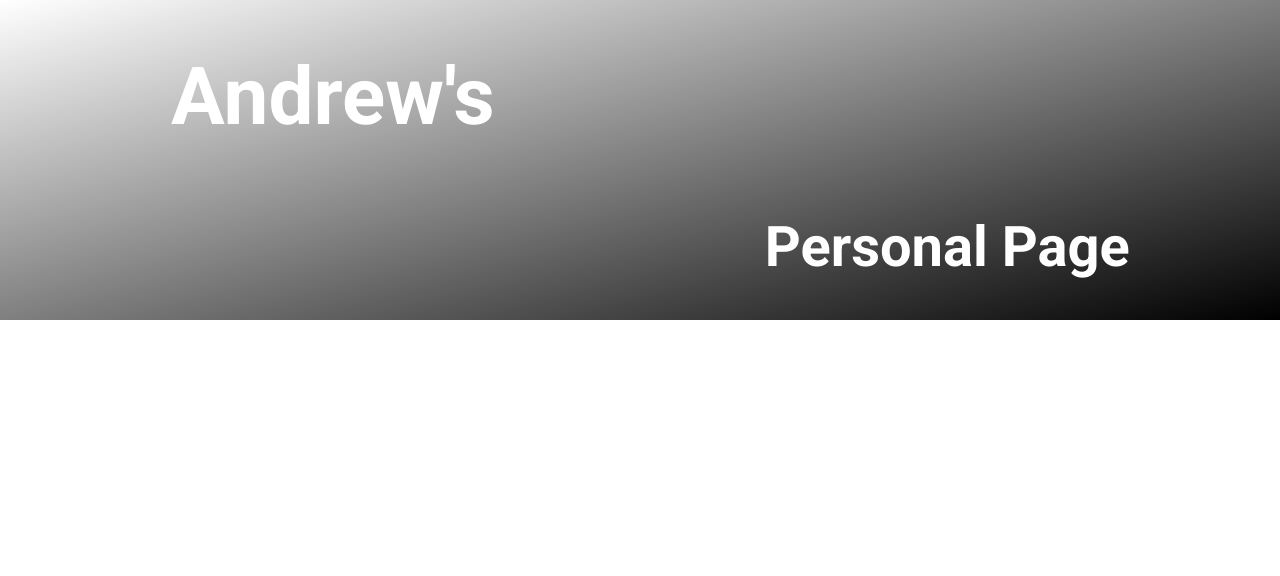
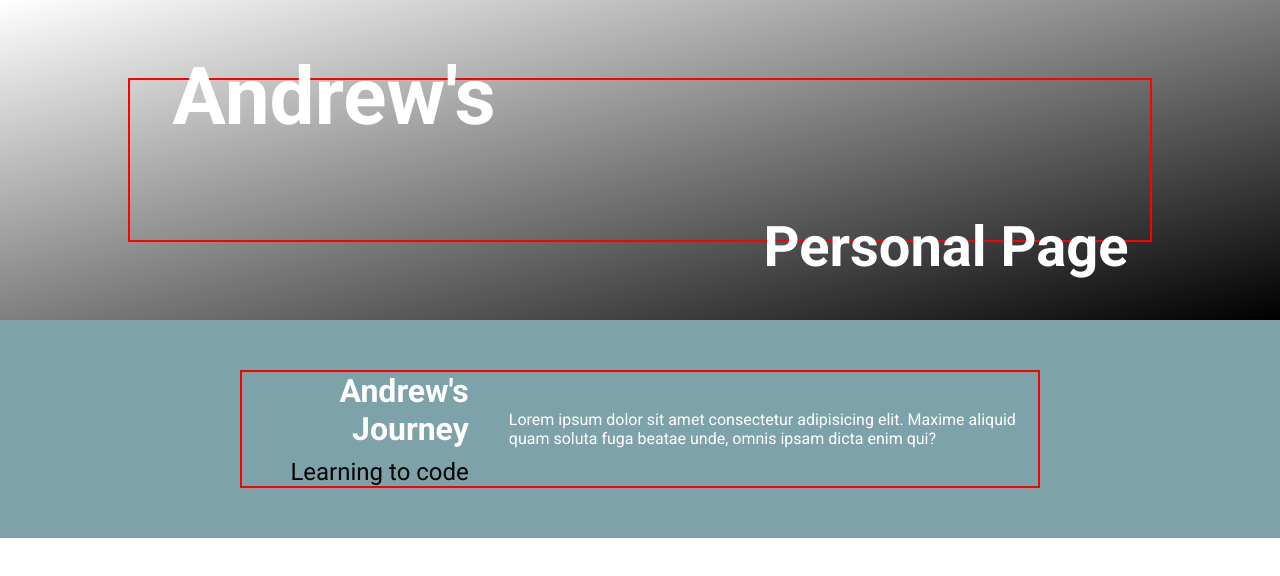
Before and after one commit to andrewrey/1030_lab_02, a plain HTML site: page index.html in a window 1280 px wide. Shown: the top 576 px of the page. Drawn offline with Linux system fonts and the light colour scheme.

Commit message:
styling intro section

```diff
--- a/index.html
+++ b/index.html
@@ -14,10 +14,23 @@
           <span class="title__one">Andrew's</span>
           <span class="title__two">Personal Page</span>
         </h1>
-        <nav><ul></ul></nav>
       </div>
     </header>
-    <main></main>
+    <main>
+      <section class="introduction">
+        <div class="wrap intro">
+          <div class="title__wrap">
+            <h2 class="title__wrap_text">Andrew's Journey</h2>
+            <p class="title__wrap_subtext">Learning to code</p>
+          </div>
+
+          <p class="introduction__text">
+            Lorem ipsum dolor sit amet consectetur adipisicing elit. Maxime
+            aliquid quam soluta fuga beatae unde, omnis ipsam dicta enim qui?
+          </p>
+        </div>
+      </section>
+    </main>
     <footer></footer>
   </body>
 </html>
--- a/styles/style.css
+++ b/styles/style.css
@@ -21,7 +21,7 @@ header {
 .wrap {
   width: 80%;
   margin: auto;
-  position: relative;
+  border: 2px solid red;
 }
 
 .title {
@@ -48,3 +48,43 @@ header {
     right: -30%;
   }
 }
+
+.introduction {
+  padding: 50px 0;
+  background-color: #7da2a9;
+}
+
+.title__wrap {
+  margin-bottom: 50px;
+  text-align: right;
+}
+
+.title__wrap_text {
+  font-size: 2rem;
+  color: white;
+  margin-bottom: 10px;
+}
+
+.title__wrap_subtext {
+  font-size: 1.5rem;
+}
+
+.introduction__text {
+  color: white;
+}
+@media (min-width: 800px) {
+  .intro {
+    display: flex;
+    justify-content: center;
+    align-items: center;
+    gap: 40px;
+    max-width: 800px;
+  }
+  div.title__wrap {
+    margin-bottom: 0px;
+    width: 30%;
+  }
+  .introduction__text {
+    width: 70%;
+  }
+}
```
